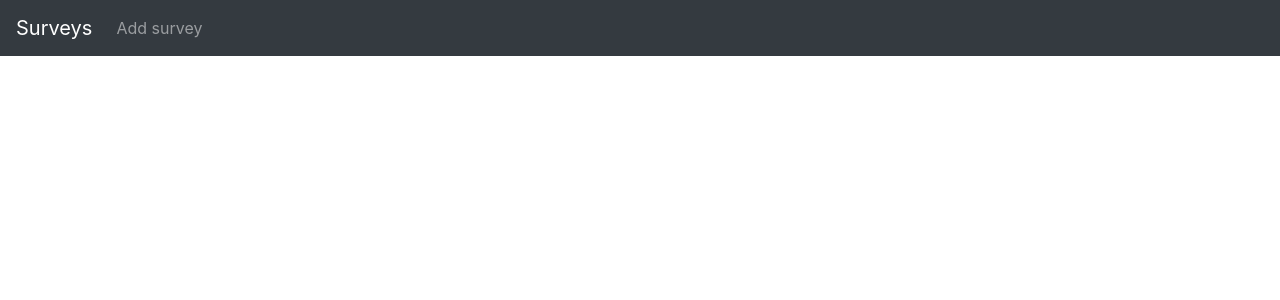
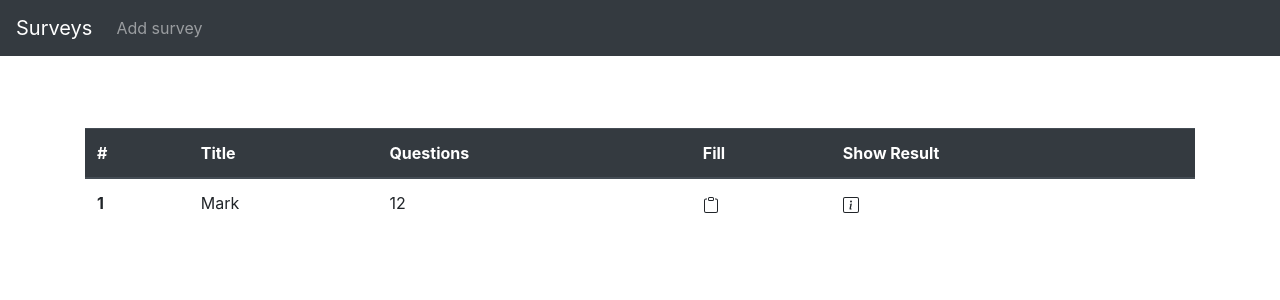
Before and after one commit to shaphiro95/survey-app, an Angular app: page /survey in a window 1280 px wide. Before the commit this address led to /. Shown: the top 300 px of the page. Built offline with nearby package versions, Linux system fonts and the light colour scheme.

Commit message:
survey list start

```diff
--- a/src/app/app.module.ts
+++ b/src/app/app.module.ts
@@ -8,13 +8,17 @@ import { NewSurveyComponent } from './new-survey/new-survey.component';
 import { ReactiveFormsModule, FormsModule } from '@angular/forms';
 import { HttpClientModule } from '@angular/common/http';
 import { SurveyComponent } from './survey/survey.component';
+import { SurveyListComponent } from './survey-list/survey-list.component';
+import { PageNotFoundComponent } from './page-not-found/page-not-found.component';
 
 @NgModule({
   declarations: [
     AppComponent,
     HeaderComponent,
     NewSurveyComponent,
-    SurveyComponent
+    SurveyComponent,
+    SurveyListComponent,
+    PageNotFoundComponent
   ],
   imports: [
     BrowserModule,
--- a/src/app/header/header.component.html
+++ b/src/app/header/header.component.html
@@ -1,5 +1,5 @@
 <nav class="navbar navbar-expand-lg navbar-dark bg-dark">
-  <a class="navbar-brand" routerLink="/">Surveys</a>
+  <a class="navbar-brand" routerLink="/survey">Surveys</a>
   <button class="navbar-toggler" type="button" data-toggle="collapse" data-target="#navbarSupportedContent"
     aria-controls="navbarSupportedContent" aria-expanded="false" aria-label="Toggle navigation">
     <span class="navbar-toggler-icon"></span>
--- /dev/null
+++ b/src/app/page-not-found/page-not-found.component.html
@@ -0,0 +1,7 @@
+<div class="container">
+  <div class="row">
+    <div class="col-xs-12">
+      <h1>Page not found!</h1>
+    </div>
+  </div>
+</div>
--- /dev/null
+++ b/src/app/page-not-found/page-not-found.component.ts
@@ -0,0 +1,15 @@
+import { Component, OnInit } from '@angular/core';
+
+@Component({
+  selector: 'app-page-not-found',
+  templateUrl: './page-not-found.component.html',
+  styleUrls: ['./page-not-found.component.css']
+})
+export class PageNotFoundComponent implements OnInit {
+
+  constructor() { }
+
+  ngOnInit(): void {
+  }
+
+}
--- /dev/null
+++ b/src/app/survey-list/survey-list.component.css
@@ -0,0 +1,3 @@
+svg{
+  cursor: pointer;
+}
--- /dev/null
+++ b/src/app/survey-list/survey-list.component.html
@@ -0,0 +1,33 @@
+<div class="container">
+  <table class="table">
+    <thead class="thead-dark">
+      <tr>
+        <th scope="col">#</th>
+        <th scope="col">Title</th>
+        <th scope="col">Questions</th>
+        <th scope="col">Fill</th>
+        <th scope="col">Show Result</th>
+      </tr>
+    </thead>
+    <tbody>
+      <tr>
+        <th scope="row">1</th>
+        <td>Mark</td>
+        <td>12</td>
+        <td>
+          <svg width="1em" height="1em" viewBox="0 0 16 16" class="bi bi-clipboard" fill="currentColor" xmlns="http://www.w3.org/2000/svg">
+            <path fill-rule="evenodd" d="M4 1.5H3a2 2 0 0 0-2 2V14a2 2 0 0 0 2 2h10a2 2 0 0 0 2-2V3.5a2 2 0 0 0-2-2h-1v1h1a1 1 0 0 1 1 1V14a1 1 0 0 1-1 1H3a1 1 0 0 1-1-1V3.5a1 1 0 0 1 1-1h1v-1z"/>
+            <path fill-rule="evenodd" d="M9.5 1h-3a.5.5 0 0 0-.5.5v1a.5.5 0 0 0 .5.5h3a.5.5 0 0 0 .5-.5v-1a.5.5 0 0 0-.5-.5zm-3-1A1.5 1.5 0 0 0 5 1.5v1A1.5 1.5 0 0 0 6.5 4h3A1.5 1.5 0 0 0 11 2.5v-1A1.5 1.5 0 0 0 9.5 0h-3z"/>
+          </svg>
+        </td>
+        <td>
+          <svg width="1em" height="1em" viewBox="0 0 16 16" class="bi bi-info-square" fill="currentColor" xmlns="http://www.w3.org/2000/svg">
+            <path fill-rule="evenodd" d="M14 1H2a1 1 0 0 0-1 1v12a1 1 0 0 0 1 1h12a1 1 0 0 0 1-1V2a1 1 0 0 0-1-1zM2 0a2 2 0 0 0-2 2v12a2 2 0 0 0 2 2h12a2 2 0 0 0 2-2V2a2 2 0 0 0-2-2H2z"/>
+            <path d="M8.93 6.588l-2.29.287-.082.38.45.083c.294.07.352.176.288.469l-.738 3.468c-.194.897.105 1.319.808 1.319.545 0 1.178-.252 1.465-.598l.088-.416c-.2.176-.492.246-.686.246-.275 0-.375-.193-.304-.533L8.93 6.588z"/>
+            <circle cx="8" cy="4.5" r="1"/>
+          </svg>
+        </td>
+      </tr>
+    </tbody>
+  </table>
+</div>
--- /dev/null
+++ b/src/app/survey-list/survey-list.component.ts
@@ -0,0 +1,28 @@
+import { Component, OnInit, OnDestroy } from '@angular/core';
+import { SurveyService } from '../survey.service';
+import { Subscription } from 'rxjs';
+
+@Component({
+  selector: 'app-survey-list',
+  templateUrl: './survey-list.component.html',
+  styleUrls: ['./survey-list.component.css']
+})
+export class SurveyListComponent implements OnInit, OnDestroy {
+
+  surveysSub: Subscription;
+
+  constructor(private surveyService: SurveyService) { }
+
+  ngOnInit(): void {
+    this.surveyService.fetchSurveys();
+    this.surveysSub = this.surveyService.surveys.subscribe(
+      (surveys) => {
+        console.log(surveys);
+      }
+    );
+  }
+
+  ngOnDestroy(): void {
+
+  }
+}
--- a/src/app/survey.service.ts
+++ b/src/app/survey.service.ts
@@ -1,7 +1,8 @@
 import { Injectable } from '@angular/core';
 import { HttpClient } from '@angular/common/http';
 import { Survey } from './models/survey.model';
-import { map, catchError, tap } from 'rxjs/operators';
+import { SurveyFb } from './models/survey-fb.model';
+import { map, catchError } from 'rxjs/operators';
 import { Subject, throwError } from 'rxjs/';
 import { Result } from './models/result.model';
 
@@ -9,9 +10,10 @@ import { Result } from './models/result.model';
   providedIn: 'root',
 })
 export class SurveyService {
-
   error = new Subject<string>();
+  surveyError = new Subject<string>();
   survey = new Subject<Survey>();
+  surveys = new Subject<SurveyFb[]>();
   newSurveyId = new Subject<string>();
 
   private DB_URL = 'https://survey-94d17.firebaseio.com/';
@@ -62,4 +64,16 @@ export class SurveyService {
       })
     );
   }
+
+  fetchSurveys() {
+    return this.http.get<SurveyFb[]>(this.DB_URL + 'surveys.json').pipe(
+      map((response) => {
+        this.surveys.next(response);
+      }),
+      catchError((errorRes) => {
+        this.surveyError.next('Unknown error occurred');
+        return throwError(errorRes);
+      })
+    );
+  }
 }
--- a/src/app/survey/survey.component.ts
+++ b/src/app/survey/survey.component.ts
@@ -23,7 +23,6 @@ export class SurveyComponent implements OnInit {
   }
 
   onSubmit() {
-    console.log(this.surveyForm.value);
     const answers = [];
 
     for (const key of Object.keys(this.surveyForm.value)) {
```
Also changed, not shown: src/app/app-routing.module.ts (+6 -1 lines), src/app/models/survey-fb.model.ts (added, +11 -0 lines), src/app/page-not-found/page-not-found.component.css (added).
